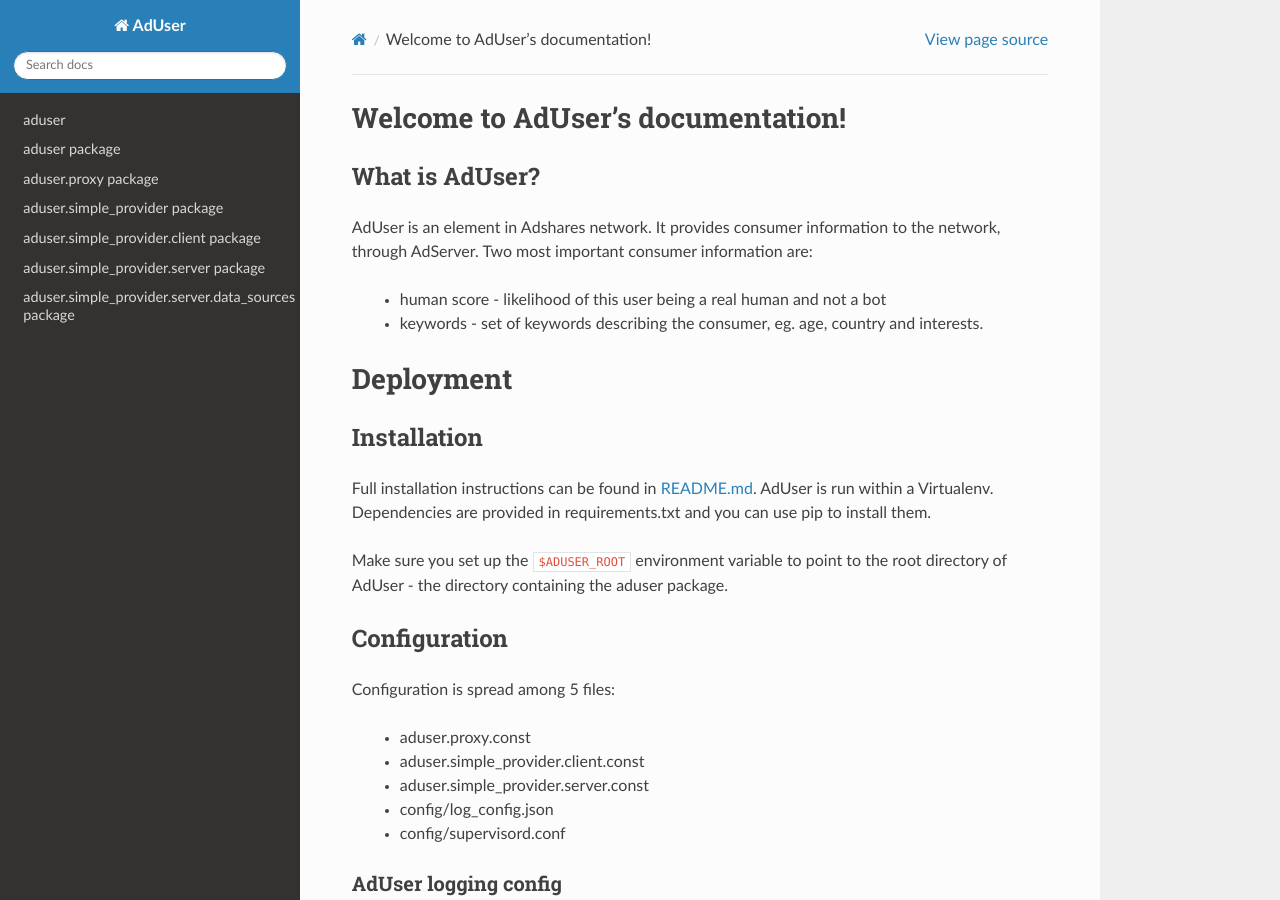
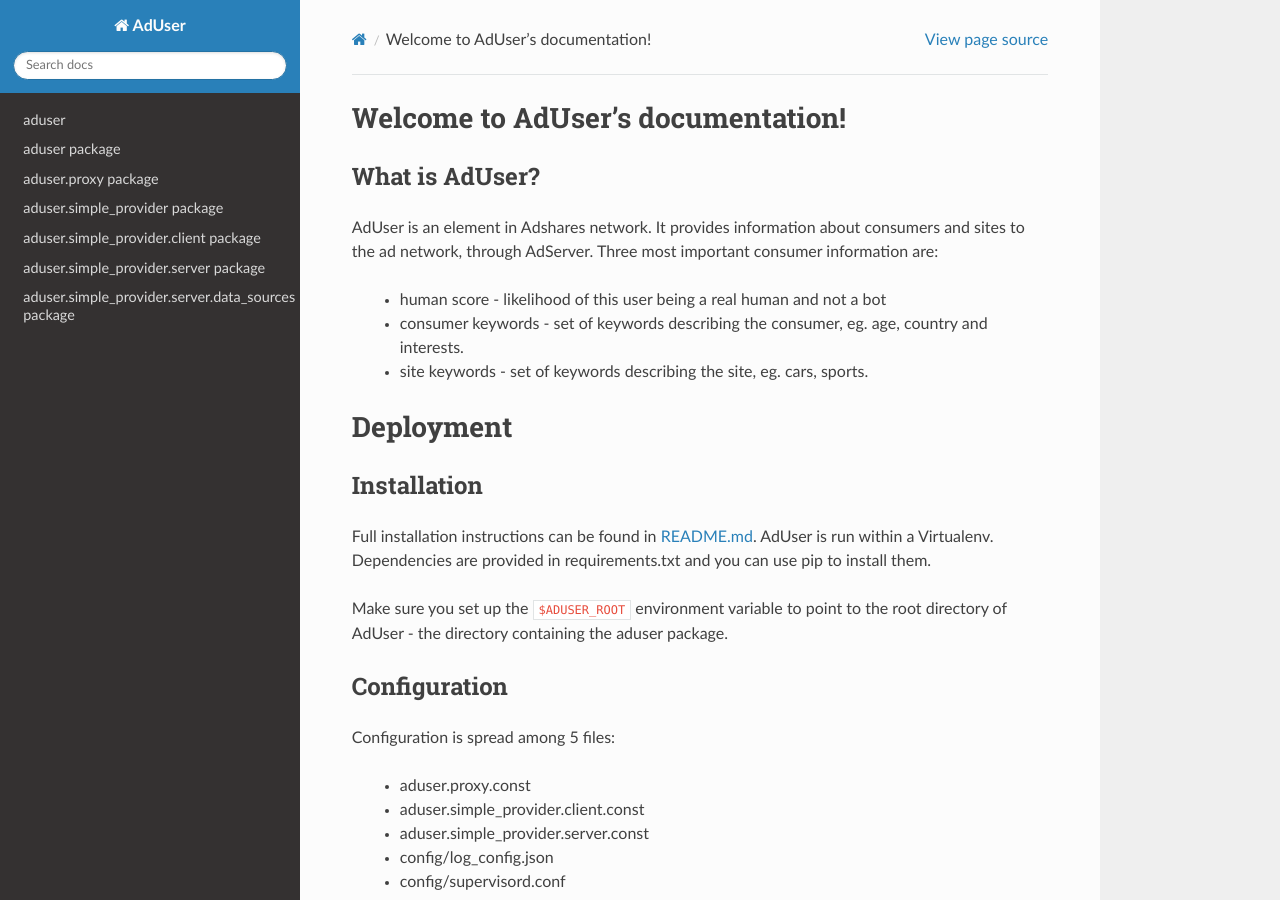
Before and after one commit to adshares/aduser, a Sphinx documentation site: the page built from docs/source/index.rst, in a window 1280 px wide and 900 px high. Built offline with Sphinx 7.4.7 and the Read the Docs theme 2.0.0, drawn with Linux system fonts in a browser that asks for light colours; some of the changed text lies outside the part shown.

Commit message:
Logging information and site keywords.

```diff
--- a/docs/source/index.rst
+++ b/docs/source/index.rst
@@ -4,10 +4,11 @@
 What is AdUser?
 ---------------
 
-AdUser is an element in Adshares network. It provides consumer information to the network, through AdServer. Two most important consumer information are:
+AdUser is an element in Adshares network. It provides information about consumers and sites to the ad network, through AdServer. Three most important consumer information are:
 
     * human score - likelihood of this user being a real human and not a bot
-    * keywords - set of keywords describing the consumer, eg. age, country and interests.
+    * consumer keywords - set of keywords describing the consumer, eg. age, country and interests.
+    * site keywords - set of keywords describing the site, eg. cars, sports.
 
 Deployment
 ==========
@@ -60,6 +61,12 @@
 ^^^^^^^^^^^^^^^^^
 
 Config for supervisor daemon configuration (log and pid file paths) is in *config/supervisord.conf*.
+
+Logging
+-------
+
+Logging config for the Python app can be found in the *config/log_config.json* file. By default, it's captured by supervisor to ``$ADUSER_ROOT/log/aduser.log``. Other logs (MongoDB, supervisord) can also be found in the same directory.
+
 
 User Guide
 ==========
```
